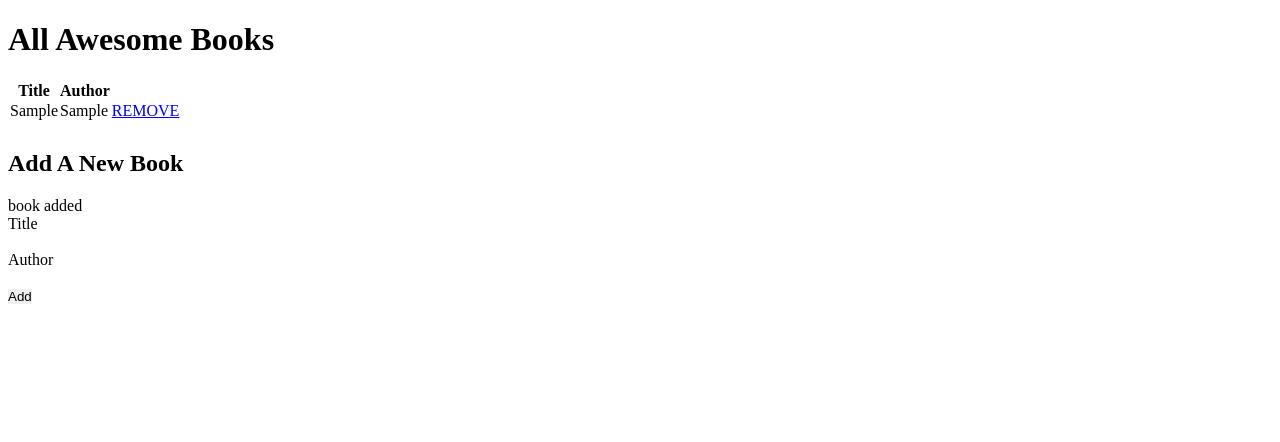
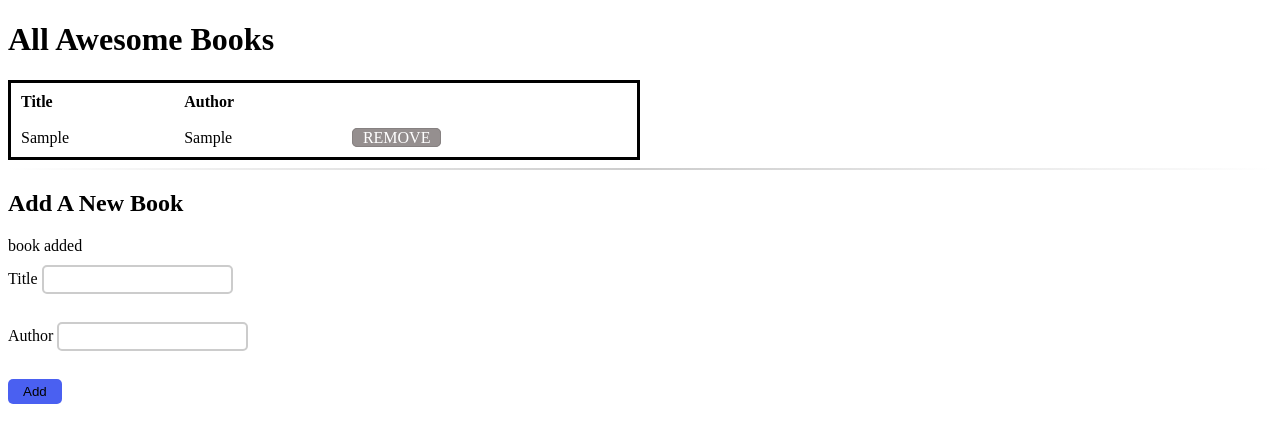
Before and after one commit to altontonn/library, a website: page index.html in a window 1280 px wide. Both pictures are taken after typing "Sample", "Sample" into the empty fields and a click on the input "Add". Drawn offline with Linux system fonts and the light colour scheme.

Commit message:
Add styling for table

```diff
--- a/main.css
+++ b/main.css
@@ -3,3 +3,69 @@
   padding: 0;
   border: 0;
 }
+
+table {
+  /* border-collapse: collapse; */
+  border: 3px solid;
+  width: 50%;
+}
+
+th, td {
+  text-align: left;
+  padding: 8px;
+}
+
+tr:nth-child(even) {
+background-color: #f2f2f2;
+}
+
+input[type=submit] {
+  padding: 5px 15px;
+  background: #4a60f1;
+  border: 0 none;
+  cursor: pointer;
+  -webkit-border-radius: 5px;
+  border-radius: 5px;
+}
+
+div {
+  margin-bottom: 10px;
+}
+input[type=text] {
+  padding: 5px;
+  border: 2px solid #cccccc;
+  -webkit-border-radius: 5px;
+  border-radius: 5px;
+}
+input[type=text]:focus {
+  border-color: #333;
+}
+
+a{
+  text-decoration:none;
+  color:#989393;
+ }
+
+ a.btn{
+  background-color:#958f8f;
+  border:1px solid #868181;
+  border-radius:5px;
+  color:#fff;
+  margin-right:10px;
+  padding:0 10px 0 10px;
+ }
+
+ a.btn:active,a.btn:focus,a.btn:hover{
+  background-color:#1291ad;
+  margin-top:-5px;
+ }
+
+ a.btn:hover{
+  border:1px solid #000000;
+ }
+
+ .hr1 {
+  border: 0;
+  height: 2px;
+  background-image: linear-gradient(to right, transparent, #CCC, transparent);
+ }
```
